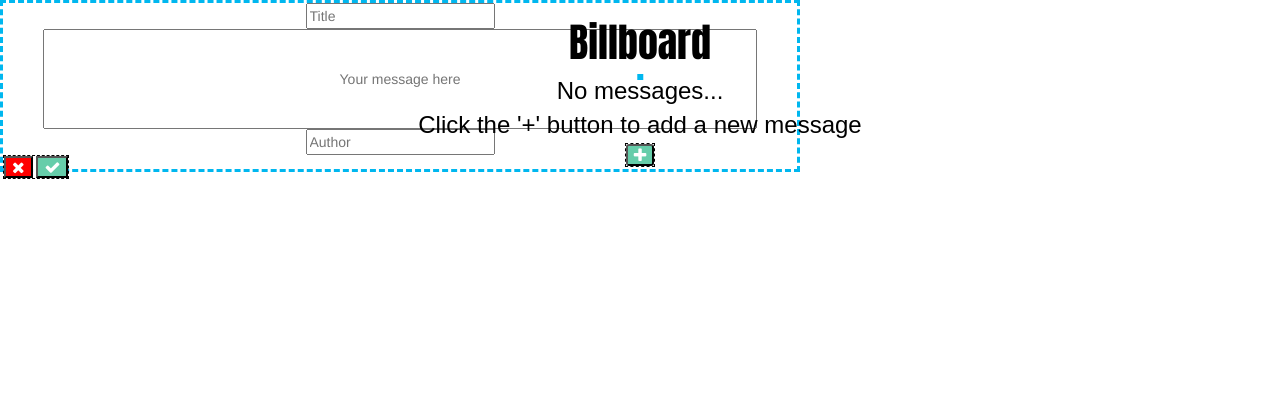
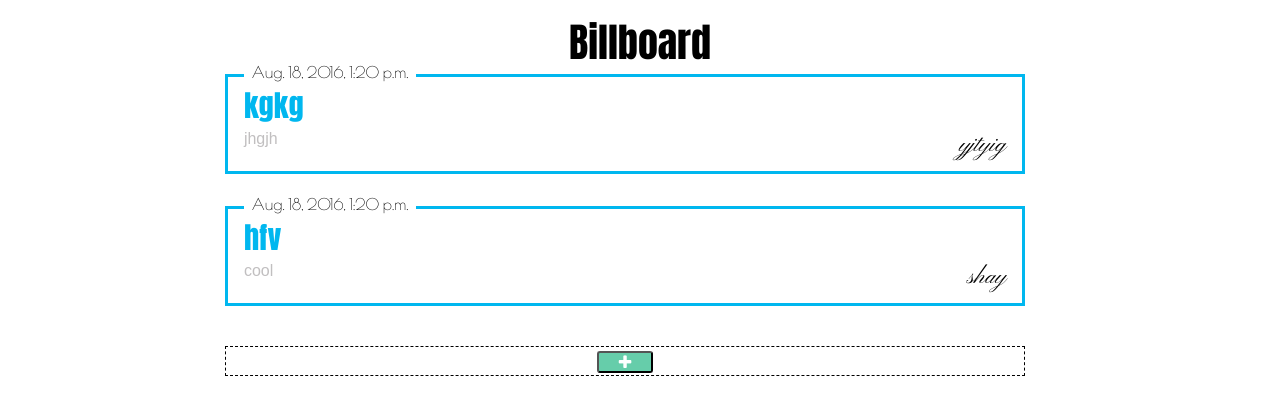
Before and after one commit to HaymanLiron/billboard, a Django app: page /messageboard/ in a window 1280 px wide. Shown: the top 415 px of the page. Run offline with Django 3.2, Linux system fonts and the light colour scheme; data comes from the database, SQL or seed files in the repository; both versions use the stored data as it was after the commit; some libraries are stand-ins or nearby versions.

Commit message:
completed css, html and javascript

```diff
--- a/messageboard/static/messageboard/billboard.css
+++ b/messageboard/static/messageboard/billboard.css
@@ -3,98 +3,159 @@
 @import url(https://fonts.googleapis.com/css?family=Anton);
 @import url(https://fonts.googleapis.com/css?family=Poiret+One);
 
-.max-width-container{
+.plus-button-container {
+    border: 1px black dashed;
     max-width: 800px;
+    height: 30px;
+    margin-top: 5%;
+
 }
 
-.title{
-    font-family:"Anton",sans-serif;
-    color:black;
-    font-size:40px;
+.new-message-box {
+    max-width: 800px;
+
 }
 
-.no-messages-text{
-    font-family:Arial,sans-serif;
-    font-size:24px;
-    color:black;
+.new-message-container {
+    max-width: 800px;
+
 }
 
-.message-box{
+.max-width-container {
     max-width: 800px;
-    height:auto;
-    border:3px solid #00B7EF;
-}
-.message-date{
-    font-family: "Poiret One",sans-serif;
-    font-size: 16px;
-    color:black;
+
 }
 
-.message-title{
-    font-family:"Anton",sans-serif;
-    color:#00B7EF;
-    font-size:30px;
+.title {
+    font-family: "Anton", sans-serif;
+    color: black;
+    font-size: 40px;
 }
 
-.message-text{
-    font-family:Arial,sans-serif;
-    font-size:16px;
-    color:#C1BFC0;
+.no-messages-text {
+    font-family: Arial, sans-serif;
+    font-size: 24px;
+    color: black;
 }
 
-.message-signature{
-    font-family:"Pinyon Script",sans-serif;
-    font-size:24px;
-    color:black;
+.message-box {
+    max-width: 800px;
+    height: auto;
+    border: 3px solid #00B7EF;
+    min-height: 100px;
+    margin-bottom: 4%;
 }
 
-.plus-button-container{
-    border:1px black dashed;
-    max-width: 800px;
+.message-date {
+    font-family: "Poiret One", sans-serif;
+    font-size: 16px;
+    color: black;
+    float: left;
+    position: relative;
+    margin-top: -2%;
+    margin-left: 2%;
+    background-color: white;
+    padding-left: 1%;
+    padding-right: 1%;
 }
 
-#plus{
-    font-size:16px ;
-    background-color:#66CDAA;
-    color:white;
-    border-radius:3px;
+.message-title {
+    font-family: "Anton", sans-serif;
+    color: #00B7EF;
+    font-size: 30px;
+    /* float: left; */
+    text-align: left;
+    margin-left: 2%;
+    margin-top: 1%;
 }
 
-.new-message-box{
-    max-width: 800px;
-    height:auto;
-    border:3px dashed #00B7EF;
+.message-text {
+    font-family: Arial, sans-serif;
+    font-size: 16px;
+    float: left;
+    color: #C1BFC0;
+    margin-left: 2%;
+    text-align: left;
 }
 
-.new-message-title{
-    color:#C1BFC0;
+.message-signature {
+    font-family: "Pinyon Script", sans-serif;
+    font-size: 24px;
+    color: black;
+    text-align: right;
+    margin-right: 2%;
 }
 
-.new-message-text{
-    height: 100px;
-    width: 90%;
-}
-
-.new-message-author{
-    /*position bottom right*/
-}
-
-.confirm-new-message-submission-container{
-    position: absolute;
+.plus-button-container {
     border: 1px black dashed;
     max-width: 800px;
 }
 
-.delete-new-message{
+#plus {
+    font-size: 16px;
+    background-color: #66CDAA;
+    color: white;
+    border-radius: 3px;
+    /* vertical-align: middle; */
+    margin-top: 0.5%;
+    width: 7%;
+}
+
+.new-message-box {
+    max-width: 800px;
+    height: auto;
+    border: 3px dashed #00B7EF;
+    margin-top: 5%;
+    display: block;
+}
+
+.new-message-title {
+    color: #C1BFC0;
+    border: 1px #C1BFC0 solid;
+    /* text-align: left; */
+    margin-left: 2%;
+    margin-top: 3%;
+    display: block;
+
+}
+
+.new-message-text {
+    border: 1px #C1BFC0 solid;
+    display: block;
+    color: #C1BFC0;
+    margin-left: 2%;
+    margin-top: 1%;
+    margin-bottom: 1%;
+    height: 100px;
+    width: 96%;
+
+}
+
+.new-message-author {
+    display: block;
+    color: black;
+    border: 1px #C1BFC0 solid;
+    margin-bottom:1%;
+}
+
+.confirm-new-message-submission-container {
+
+    border: 1px black dashed;
+    max-width: 800px;
+    margin-top:2%;
+}
+
+.delete-new-message {
+    display: inline-block;
     font-size: 16px;
     color: white;
     background-color: red;
 }
 
-.confirm-new-message{
-    font-size:16px ;
-    background-color:#66CDAA;
-    color:white;
+.confirm-new-message {
+    font-size: 16px;
+    background-color: #66CDAA;
+    color: white;
 }
 
 .clickable {
@@ -105,27 +166,28 @@
     text-align: center;
 }
 
-.relative{
+.relative {
     position: relative;
     top: 0;
-    left: 0;
+    bottom: 0;
 }
 
 .vert-align-center-div {
     position: absolute;
-    top:50%;
+    top: 50%;
     transform: translateY(-50%);
 }
 
 .horiz-align-center-div {
-    position: absolute;
-    left:50%;
-    transform: translateX(-50%);
+    /*position: absolute;*/
+    /*left: 50%;*/
+    /*transform: translateX(-50%);*/
+    margin:auto;
 }
 
 .horiz-and-vert-align-center-div {
     position: absolute;
-    left:50%;
+    left: 50%;
     top: 50%;
     transform: translateX(-50%) translateY(-50%);
 }
--- /dev/null
+++ b/messageboard/static/messageboard/js/billboard.js
@@ -0,0 +1,31 @@
+$(document).ready(function () {
+    //hide the add new message container
+    $(".new-message-container.horiz-align-center-div").hide();
+    addEventListeners();
+
+});
+
+
+function addEventListeners() {
+
+    $("#plus").on("click", function () {
+        $("#newDate").text(writeDate());
+        $(".new-message-container.horiz-align-center-div").show();
+    });
+
+    $(".confirm-new-message").on("click", function () {
+        $(".new-message-container.horiz-align-center-div").hide();
+    });
+
+    $(".delete-new-message").on("click", function () {
+        $(".new-message-container.horiz-align-center-div").hide();
+    });
+}
+
+function writeDate() {
+    var d = new Date();
+    var day = d.getDate();
+    var month = d.getMonth() + 1;
+    var year = d.getFullYear();
+    return day + "/" + month + "/" + year;
+}
--- a/messageboard/templates/messageboard/index.html
+++ b/messageboard/templates/messageboard/index.html
@@ -3,41 +3,53 @@
 <link rel="stylesheet" type="text/css" href="https://maxcdn.bootstrapcdn.com/bootstrap/3.3.7/css/bootstrap.min.css">
 <link rel="stylesheet" type="text/css"
       href="https://maxcdn.bootstrapcdn.com/font-awesome/4.6.3/css/font-awesome.min.css">
+
+
+<script   src="https://code.jquery.com/jquery-2.2.4.js"   integrity="sha256-iT6Q9iMJYuQiMWNd9lDyBUStIq/8PuOW33aOqmvFpqI="   crossorigin="anonymous"></script>
+<script type="text/javascript" src="{% static 'messageboard/js/billboard.js' %}"></script>
+
+
 <body class="relative centered">
+
 <div class="max-width-container horiz-align-center-div">
-    <h1 class="title centered">Billboard</h1>
-    <div class="message-box centered horiz-align-center-div">
-        <div class="message-date"></div>
-        <div class="message-title"></div>
-        <div class="message-text centered"></div>
-        <div class="message-signature"></div>
+    <h1 class="title centered row">Billboard</h1>
+    {% for message in message_list %}
+    <div class="row message-box centered">
+        <div class="message-date">{{ message.pub_date }}</div>
+        <div class="message-title">{{ message.title }}</div>
+        <div class="message-text">{{ message.text }}</div>
+        <div class="message-signature">{{ message.user_name }}</div>
+
     </div>
-    <div class="no-messages-text centered">No messages... <br>
+    {% empty %}
+    <div class=" row no-messages-text centered">No messages... <br>
         Click the '+' button to add a new message
     </div>
-    <div class="plus-button-container centered horiz-align-center-div">
+    {% endfor %}
+    <div class="row plus-button-container centered">
         <button id="plus" class="clickable centered"><i class="fa fa-plus" aria-hidden="true"></i></button>
     </div>
 </div>
 
+<div class="new-message-container horiz-align-center-div">
+    <form action="{% url 'submit-message' %}" method="post">
+        <div class="new-message-box row">
+            {% csrf_token %}
+            <div id="newDate" class="message-date">21/3/2012</div>
+            <input type="text" name="title" class="new-message-title" placeholder="Title">
+            <textarea col="100" row="4" name="text" class="new-message-text" placeholder="Your message here"></textarea>
+            <div style="text-align: right">
+            <input type="text" name="author" class="new-message-author" placeholder="Author" style="display: inline-block">
+            </div>
 
-<div class="new-message-container centered" >
-    <div class="new-message-box">
-        <form action="{% url 'submit-message' %}" method="post" >
-            {% csrf_token %}
-            <div class="message-date"></div>
-            <input type="text" name="title" class="new-message-title" placeholder="Title">
-            <input type="text" name="text" class="new-message-text centered" placeholder="Your message here">
-            <input type="text" name="author" class="new-message-author" placeholder="Author">
-            <div class="confirm-new-message-submission-container centered">
-                <button class="delete-new-message clickable"><i class="fa fa-times" aria-hidden="true"></i></button>
-                <button type="submit" class="confirm-new-message clickable"><i class="fa fa-check"
-                                                                               aria-hidden="true"></i></button>
-            </div>
-        </form>
-    </div>
+        </div>
+        <div class="confirm-new-message-submission-container row">
+            <button type="button" class="delete-new-message clickable"><i class="fa fa-times" aria-hidden="true"></i></button>
+            <button type="submit" class="confirm-new-message clickable"><i class="fa fa-check"
+                                                                           aria-hidden="true"></i></button>
+        </div>
+    </form>
+
 </div>
 
-
-</div>
 </body>
--- a/messageboard/views.py
+++ b/messageboard/views.py
@@ -7,10 +7,10 @@ from django.utils import timezone
 
 class IndexView(generic.ListView):
     template_name = 'messageboard/index.html'
-    context_object_name = 'last_messages'
+    context_object_name = 'message_list'
 
     def get_queryset(self):
-        return Message.objects.order_by('-pub_date')[:5]
+        return Message.objects.order_by('-pub_date')[:2]
 
 
 def create_message_database(request):
```
Also changed, not shown: db.sqlite3.
